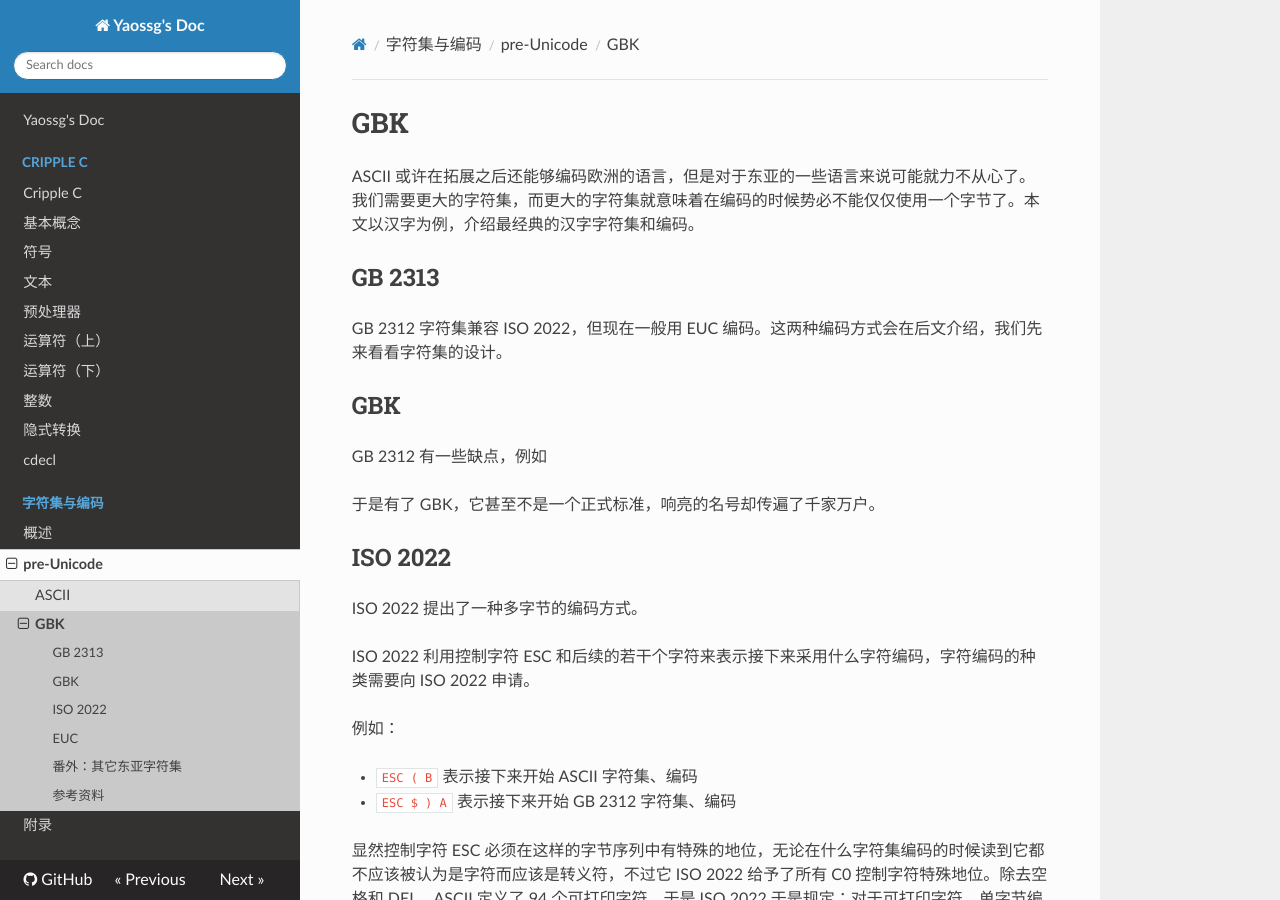
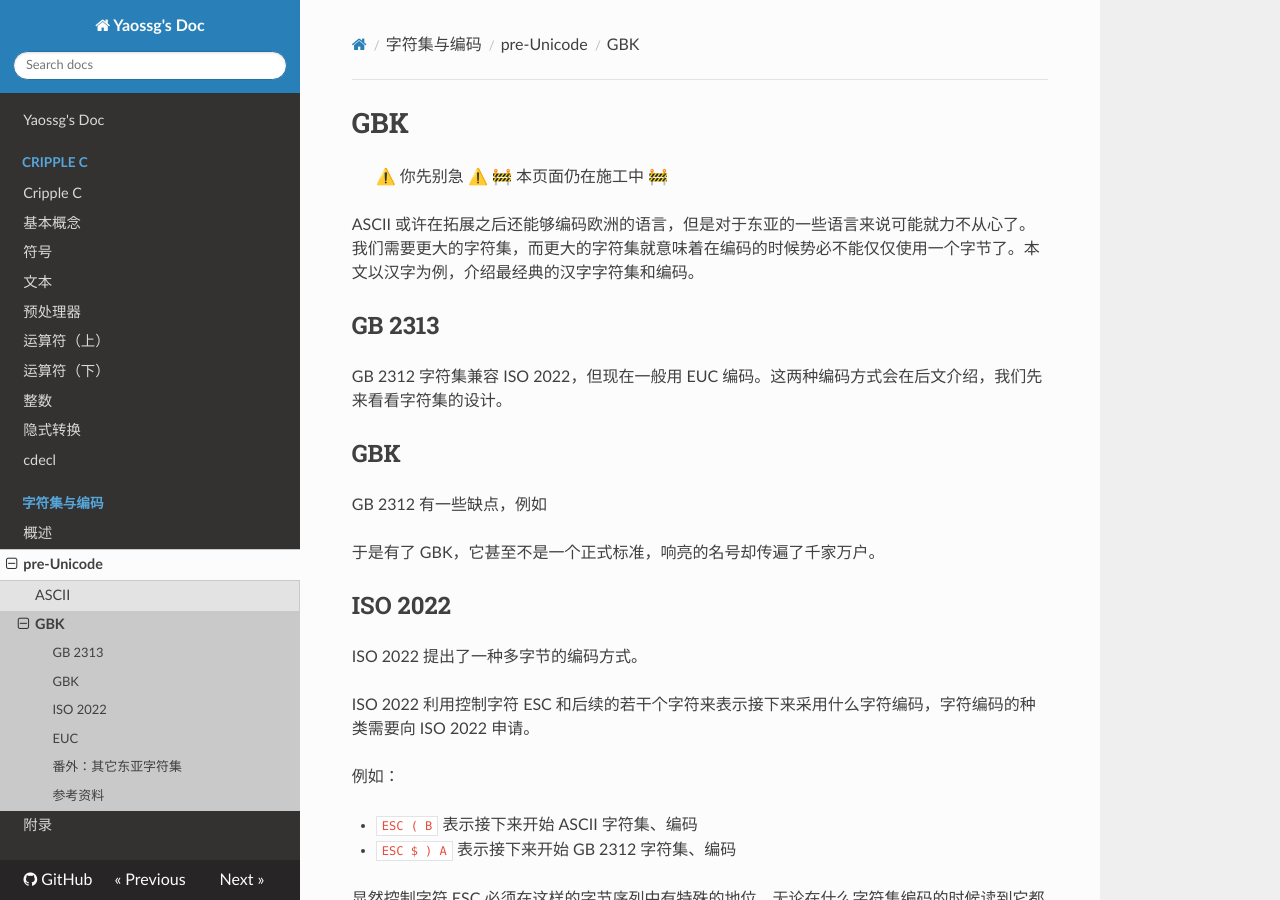
Before and after one commit to Yaossg/doc, an MkDocs documentation site: the page built from docs/ce/ascii/gbk.md, in a window 1280 px wide and 900 px high. Built offline with MkDocs 1.6.1, drawn with Linux system fonts in a browser that asks for light colours; nearby versions of some CDN libraries; formulas are drawn with MathJax 3.

Commit message:
Update gbk.md

```diff
--- a/docs/ce/ascii/gbk.md
+++ b/docs/ce/ascii/gbk.md
@@ -1,4 +1,6 @@
 # GBK
+
+> ⚠️ 你先别急 ⚠️ 🚧 本页面仍在施工中 🚧
 
 ASCII 或许在拓展之后还能够编码欧洲的语言，但是对于东亚的一些语言来说可能就力不从心了。我们需要更大的字符集，而更大的字符集就意味着在编码的时候势必不能仅仅使用一个字节了。本文以汉字为例，介绍最经典的汉字字符集和编码。
 
@@ -52,10 +54,7 @@ EUC（Extended Unix Code，扩展 Unix 编码）提供了另一种编码方式
 
 ## 参考资料
 
-https://en.wikipedia.org/wiki/GB_2312
-
-https://en.wikipedia.org/wiki/GBK
-
-https://en.wikipedia.org/wiki/ISO/IEC_2022
-
-https://en.wikipedia.org/wiki/EUC
+- https://en.wikipedia.org/wiki/GB_2312
+- https://en.wikipedia.org/wiki/GBK
+- https://en.wikipedia.org/wiki/ISO/IEC_2022
+- https://en.wikipedia.org/wiki/EUC
```
